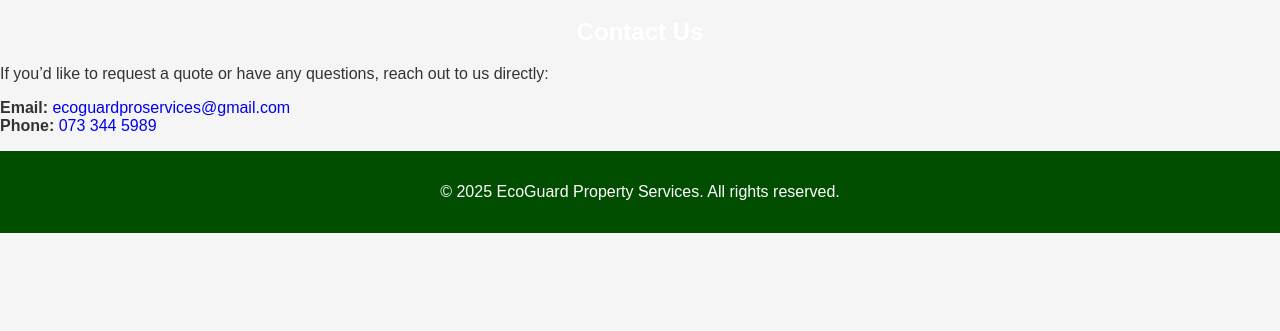
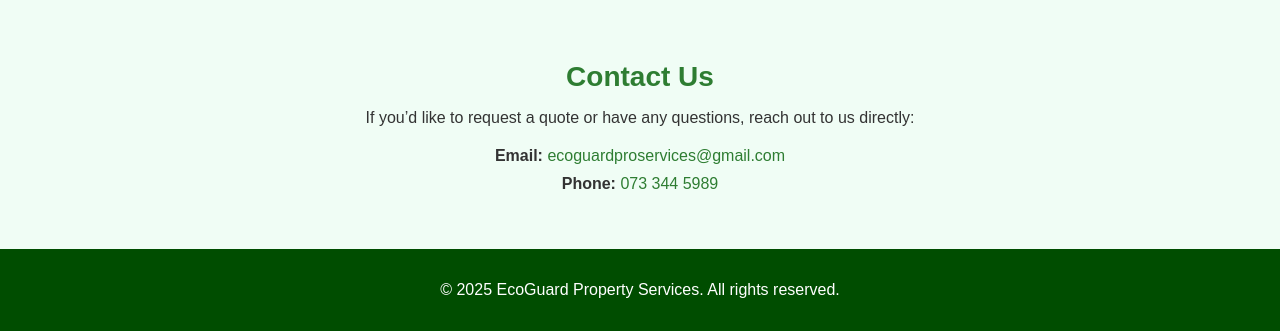
Before and after one commit to EcoGuardPro/ecoguard-landing, a plain HTML site: page index.html in a window 1280 px wide. Shown: the part 1734-2065 px from the top of the page. Before the commit the page ends 1967 px from the top, so only its background shows below. Drawn offline with Linux system fonts and the light colour scheme.

Commit message:
Update style.css

```diff
--- a/style.css
+++ b/style.css
@@ -201,3 +201,38 @@ header.hero {
 #quote-form input[type="submit"]:hover {
   background-color: #45a049;
 }
+.contact-section {
+  background-color: #f0fdf5;
+  padding: 40px 20px;
+  text-align: center;
+}
+
+.contact-section h2 {
+  font-size: 28px;
+  margin-bottom: 10px;
+  color: #2e7d32;
+}
+
+.contact-section p {
+  font-size: 16px;
+  margin-bottom: 20px;
+}
+
+.contact-section ul {
+  list-style: none;
+  padding: 0;
+  font-size: 16px;
+}
+
+.contact-section li {
+  margin: 10px 0;
+}
+
+.contact-section a {
+  color: #2e7d32;
+  text-decoration: none;
+}
+
+.contact-section a:hover {
+  text-decoration: underline;
+}
```
